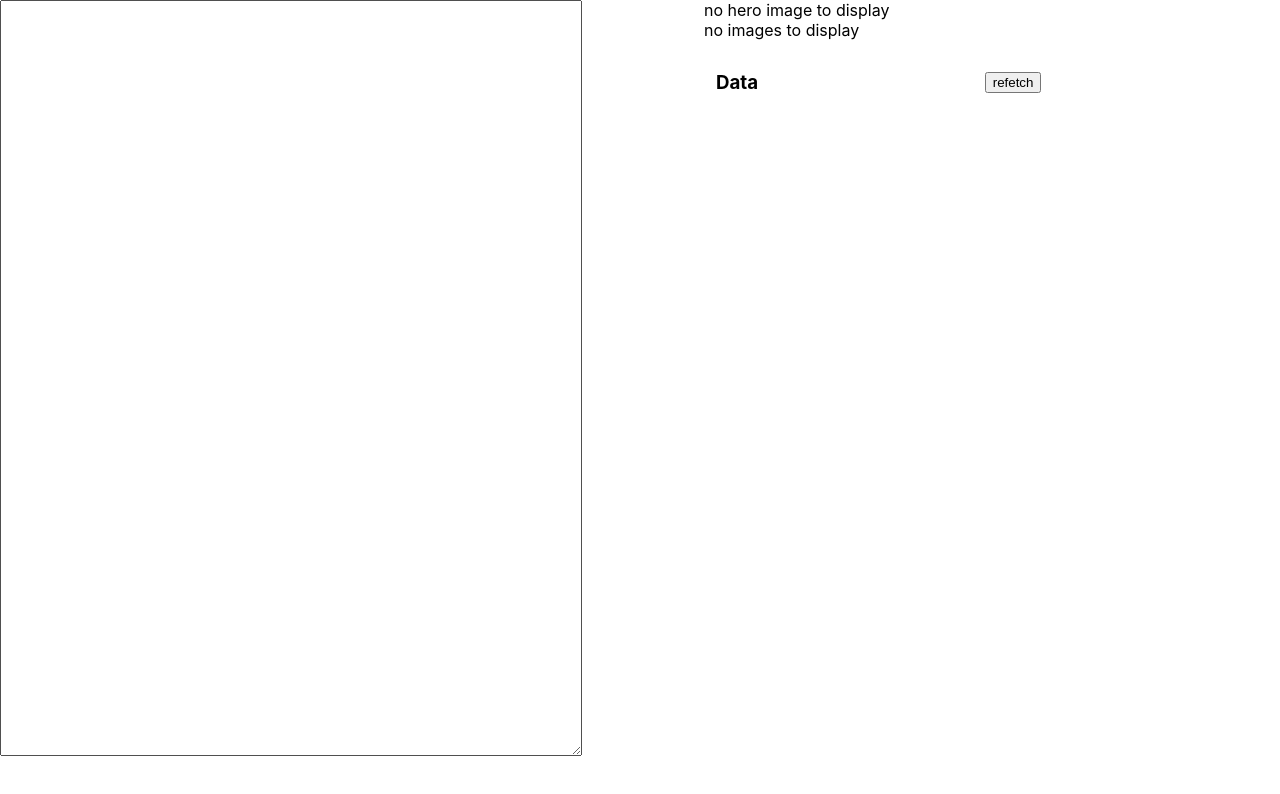
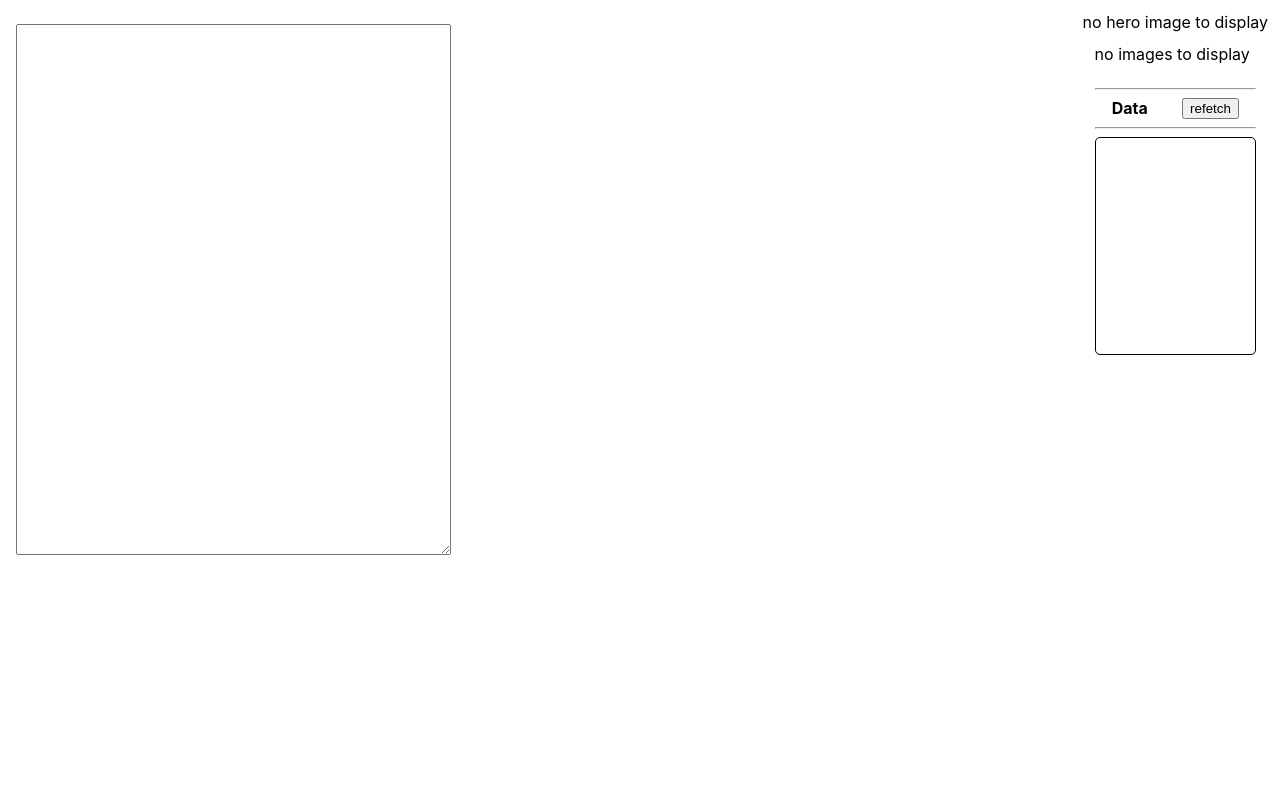
Before and after one commit to GrantGriffin/twingate-exercise-grant-griffin, a React (Create React App) app: page / in a window 1280 px wide. Shown: the top 794 px of the page. Built offline with nearby package versions, Linux system fonts and the light colour scheme.

Commit message:
added livable styling

```diff
--- a/src/App.tsx
+++ b/src/App.tsx
@@ -75,11 +75,11 @@ function App() {
   }
 
   return (
-    <div style={{ display: 'flex', justifyContent: 'space-between' }}>
-      <div style={{width: '45%'}}>
+    <div style={{ display: 'flex', justifyContent: 'space-between', margin: '8px', padding: '4px' }}>
+      <div style={{maxWidth: '50%'}}>
         <Editor handleJSON={handleJSON} />
       </div>
-      <div style={{width: '45%'}}>
+      <div style={{maxWidth: '50%'}}>
         {/* state spreading here makes me a bit uncomfortable, but it's taking just the whole typed object */}
         <LandingPage objectState={state} />
       </div>
--- a/src/components/DataSection/DataSection.tsx
+++ b/src/components/DataSection/DataSection.tsx
@@ -32,11 +32,13 @@ const DataSection = ({data}: Props) => {
 
     return (
         <div style={{margin: '8px', padding: '4px'}}>
+            <hr/>
             <div style={{display: 'flex', justifyContent: 'space-around'}}>
-            <h3>Data</h3>
-            <button style={{height: '50%', margin: 'auto'}} onClick={fetchData}>refetch</button>
+                <div style={{fontWeight: 'bold'}}>Data</div>
+                <button style={{height: '50%', margin: '0'}} onClick={fetchData}>refetch</button>
             </div>
-            <div>{dataOutput}</div>
+            <hr />
+            <div style={{height: '200px', overflow: 'auto', border: "1px solid black", borderRadius: '5px', padding: '8px'}}>{dataOutput}</div>
 
         </div>
 
--- a/src/components/Editor/Editor.tsx
+++ b/src/components/Editor/Editor.tsx
@@ -3,8 +3,8 @@ import React from 'react';
 const Editor = ({handleJSON}: {handleJSON: (e: any) => void}) => {
 
     return (
-        <div style={{width: '100%'}}>
-            <textarea style={{width: '100%'}} rows={50} onChange={handleJSON}></textarea>
+        <div style={{width: '100%', margin: '8px 0 8px 0', padding: '4px'}}>
+            <textarea  style={{width: '100%'}} rows={35} cols={50} onChange={handleJSON}></textarea>
         </div>
     )
 }
--- a/src/components/HeroSection/HeroSection.tsx
+++ b/src/components/HeroSection/HeroSection.tsx
@@ -12,8 +12,8 @@ const HeroSection= ({heroImage}: Props): ReactElement => {
     }
 
     return (
-        <div>
-            <img style={{width: '100%', objectFit: 'cover'}} height={150} src={heroImage?.imageURI || ""} alt="some hero" />
+        <div style={{margin: '12px', border: "1px solid black", borderRadius: '5px', height: '86px'}}>
+            <img style={{width: '100%', objectFit: 'cover', margin: 0}} height={86} src={heroImage?.imageURI || ""} alt="some hero" />
         </div>
     )
 }
--- a/src/components/ImageTextSection/ImageTextSection.tsx
+++ b/src/components/ImageTextSection/ImageTextSection.tsx
@@ -7,31 +7,40 @@ interface Props {
 
 const ImageTextSection = ({imageText}: Props) => {
     console.log("image text", imageText)
-    if(!imageText?.length) {
-        return <div>no images to display</div>
-    }
+
+    const imageList = (): JSX.Element[] => {
         return imageText.map((imageTextItem: ImageText) => {
             if (imageTextItem.leftToRight) {
                 return (
-                <div style={{display: 'flex'}}>
-                    <img height={250} src={imageTextItem.imageURI} alt={imageTextItem.title} />
-                    <div>
-                        <h3>{imageTextItem.title}</h3>
+                    <div style={{display: 'flex', width: '100%', justifyContent: 'space-between', marginBottom: '4px', border: '1px solid black', borderRadius: '5px'}}>
+                        <img height={64} src={imageTextItem.imageURI} alt={imageTextItem.title} />
+                        <div style={{width: '100%', padding: '8px', textAlign: 'right'}}>
+                            <div style={{fontWeight: 'bold'}}>{imageTextItem.title}</div>
                             <div>{imageTextItem.text}</div>
                         </div>
                     </div>
                 )
             }
             return (
-            <div style={{display: 'flex', width: '100%'}}>
-                <div style={{width: '100%'}}>
-                    <h3>{imageTextItem.title}</h3>
+                <div style={{display: 'flex', width: '100%', justifyContent: 'space-between', marginBottom: '4px', border: '1px solid black', borderRadius: '5px'}}>
+                    <div style={{width: '100%', padding: '8px'}}>
+                        <div style={{fontWeight: 'bold'}}>{imageTextItem.title}</div>
                         <div>{imageTextItem.text}</div>
                     </div>
-                <img height={250} src={imageTextItem.imageURI} alt={imageTextItem.title} />
+                    <img height={64} src={imageTextItem.imageURI} alt={imageTextItem.title} />
                 </div>
             )
         })
+    }
+
+    return (
+        <div style={{maxHeight: '300px', overflow: 'auto', margin: '8px', padding: '4px'}}>
+            {!imageText.length ? (
+                <div>no images to display</div>
+            ) : imageList()
+        }
+        </div>
+    )
 
 }
 
```
Also changed, not shown: src/sampleData.json (+7 -0 lines). Lines whose indentation alone changed are shown as unchanged.
